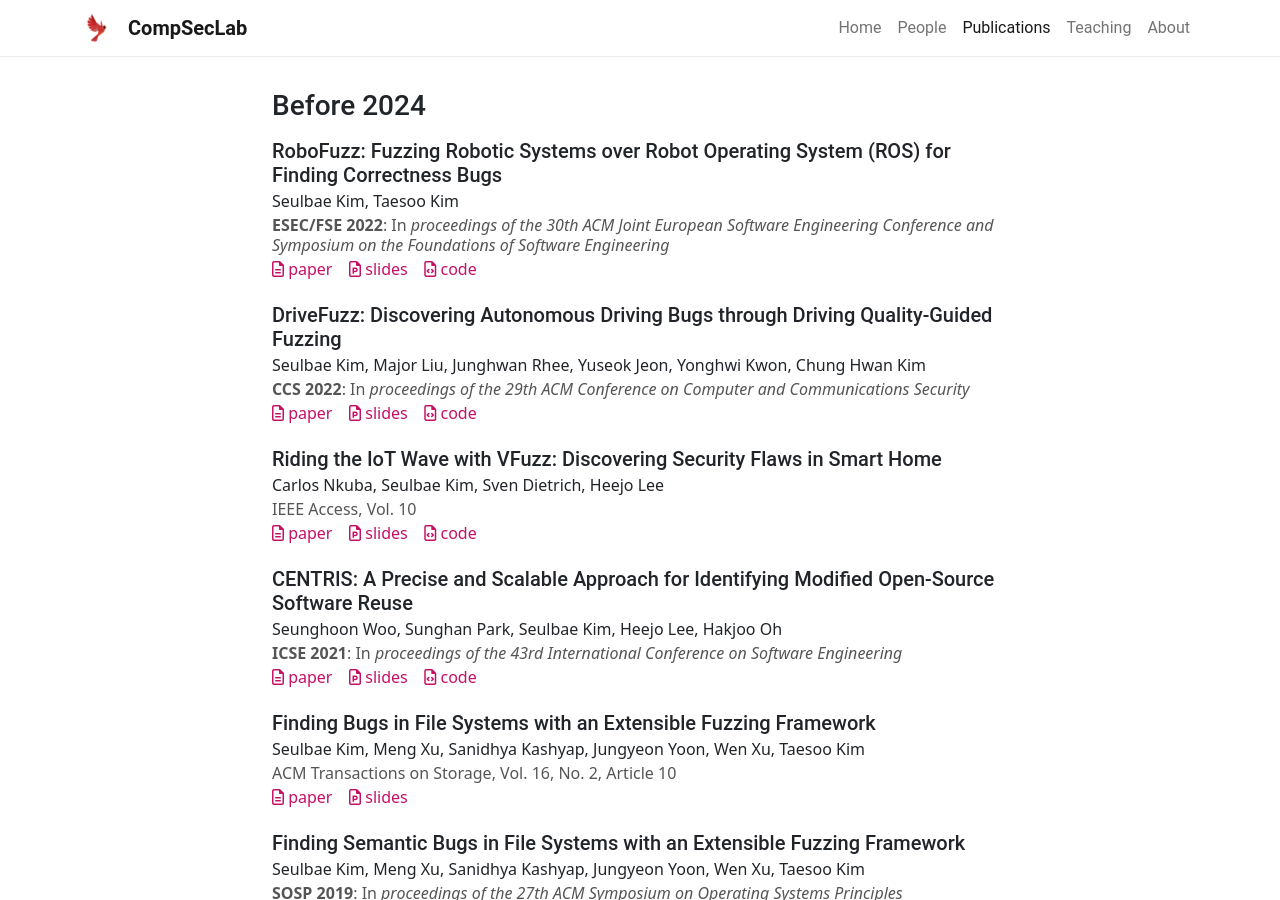
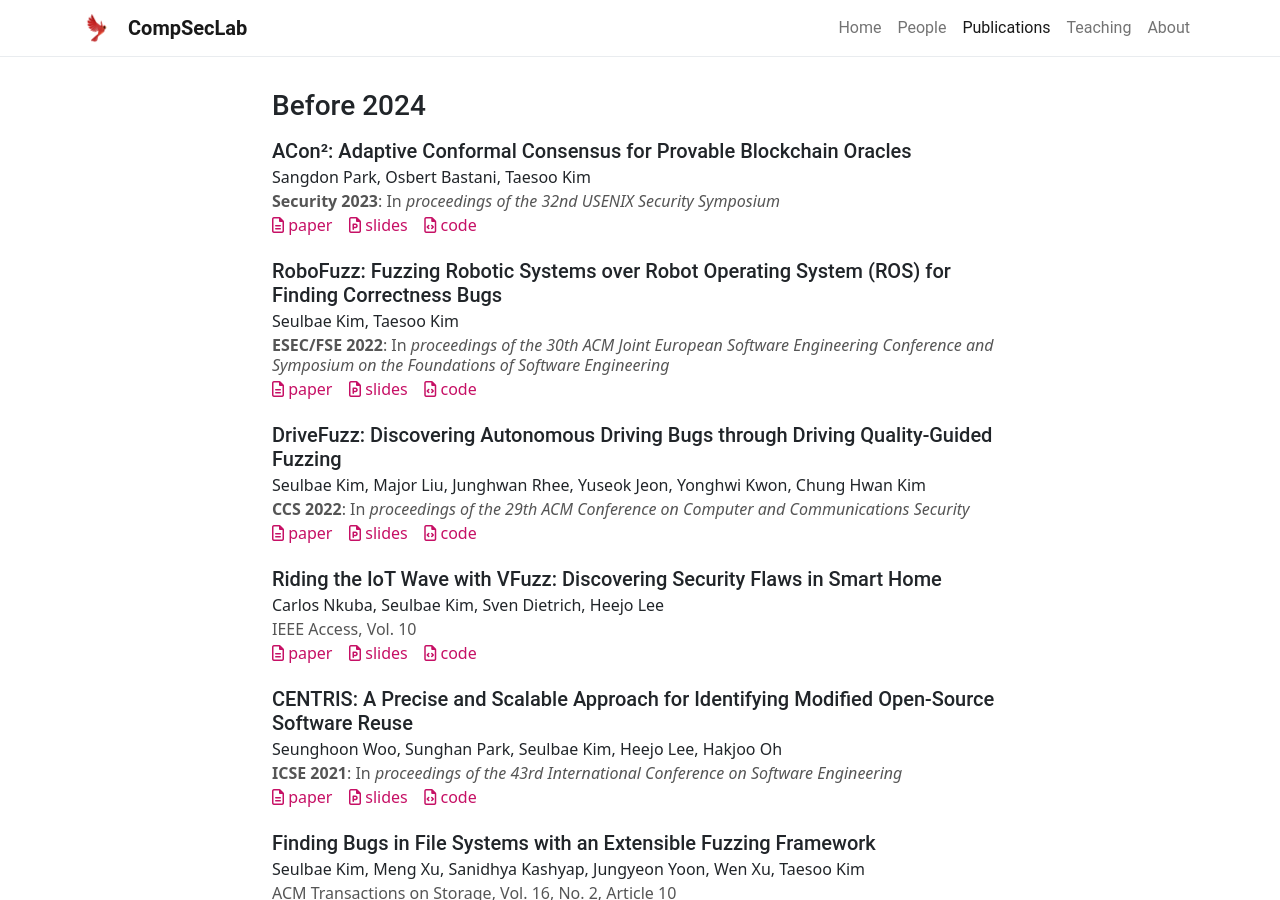
Before and after one commit to postech-compsec/postech-compsec.github.io, a Jekyll site: the page built from pages/publications.md, in a window 1280 px wide and 900 px high. Built offline with Jekyll 4.4.1, drawn with Linux system fonts in a browser that asks for light colours; nearby versions of some CDN libraries.

Commit message:
acon2 is added

```diff
--- a/_data/publications.yml
+++ b/_data/publications.yml
@@ -1,3 +1,13 @@
+- title: "ACon²: Adaptive Conformal Consensus for Provable Blockchain Oracles"
+  author: Sangdon Park and Osbert Bastani and Taesoo Kim
+  venue: 32nd USENIX Security Symposium
+  abbrev: Security 2023
+  year: 2023
+  month: August
+  loc: Anaheim, CA, USA
+  file: "park:acon2"
+  code: "https://github.com/sslab-gatech/ACon2"
+
 - title: "RoboFuzz: Fuzzing Robotic Systems over Robot Operating System (ROS) for Finding Correctness Bugs"
   author: Seulbae Kim and Taesoo Kim
   venue: 30th ACM Joint European Software Engineering Conference and Symposium on the Foundations of Software Engineering
```
Also changed, not shown: 2 other files.
